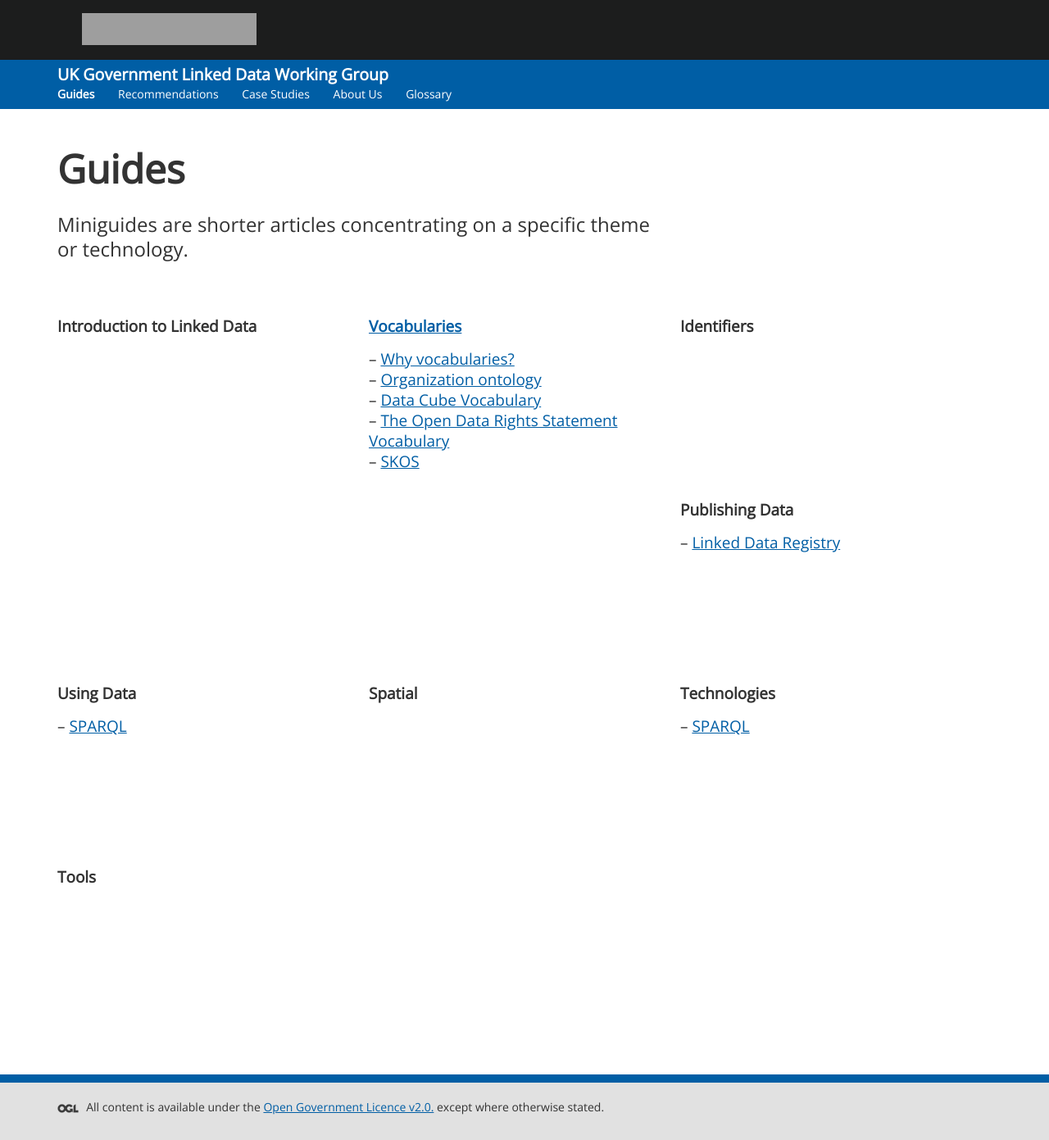
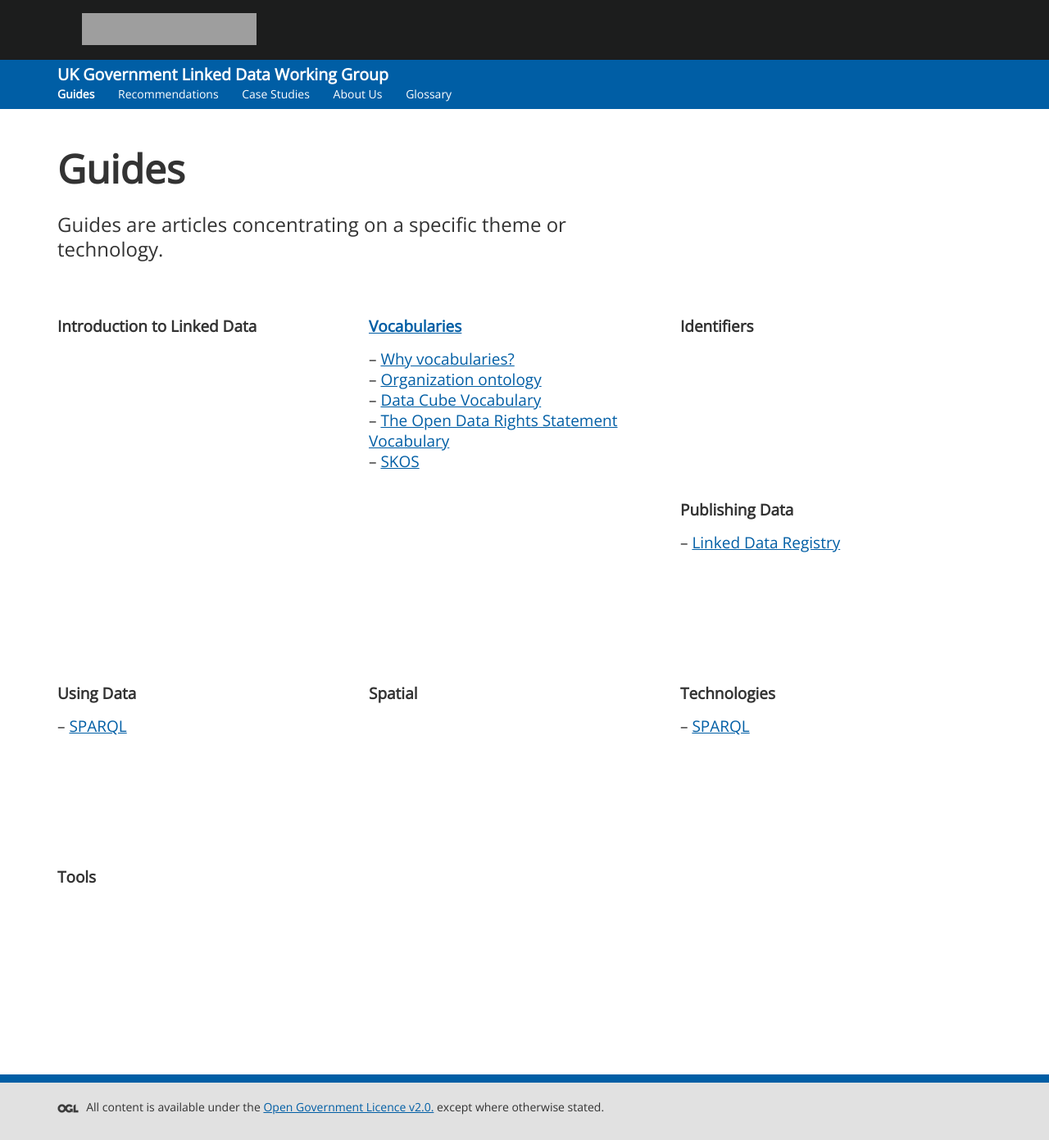
Before and after one commit to UKGovLD/ukgovldwg, a Jekyll site: the page built from miniguides/index.md, in a window 1280 px wide. Shown: the whole page at 82% size. Built offline with Jekyll 4.4.1, drawn with Linux system fonts in a browser that asks for light colours; grey boxes are pictures that could not be loaded.

Commit message:
mini guides text description update

```diff
--- a/miniguides/index.md
+++ b/miniguides/index.md
@@ -2,7 +2,7 @@
 title: Miniguides
 layout: default
 
-menu_tagline: Miniguides are shorter articles concentrating on a specific theme or technology.
+menu_tagline: Guides are articles concentrating on a specific theme or technology.
 ---
 
 <div class="row">
```
